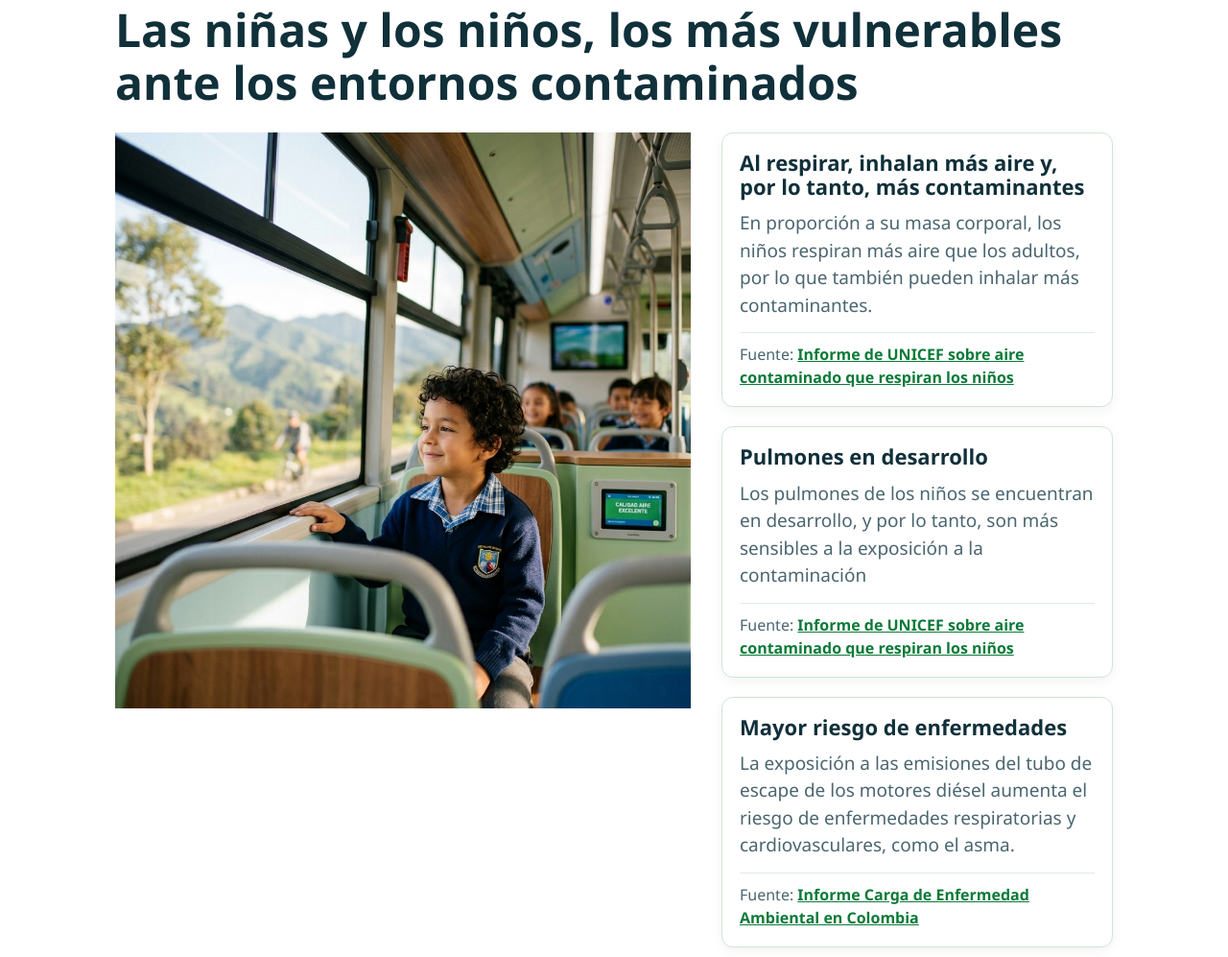
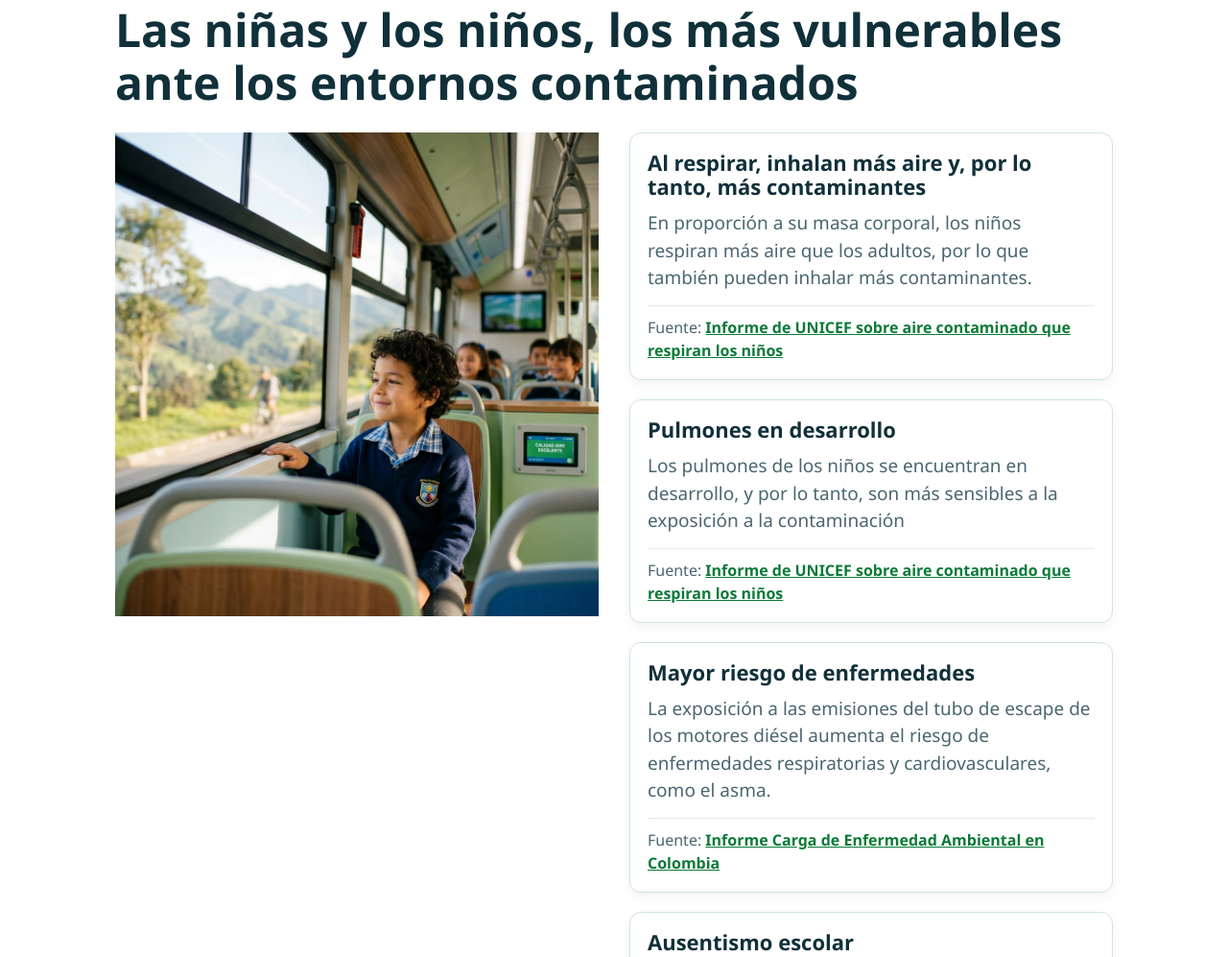
Before and after one commit to RafaelWRI/SchoolBus_LandingPage, a plain HTML site: page index.html in a window 1280 px wide. Shown: the part 2733-3730 px from the top of the page at 96% size. Drawn offline with Linux system fonts and the light colour scheme.

Commit message:
Ajuste para pantallas moviles
Ajuste de bloque desbordado

```diff
--- a/index.html
+++ b/index.html
@@ -351,6 +351,14 @@
       display: grid;
       gap: 32px;
       grid-template-columns: 1fr 1fr
+    }
+    .two>* {
+      min-width: 0
+    }
+    .two img {
+      display: block;
+      max-width: 100%;
+      height: auto
     }
     @media(max-width:800px) {
       .two {
```
